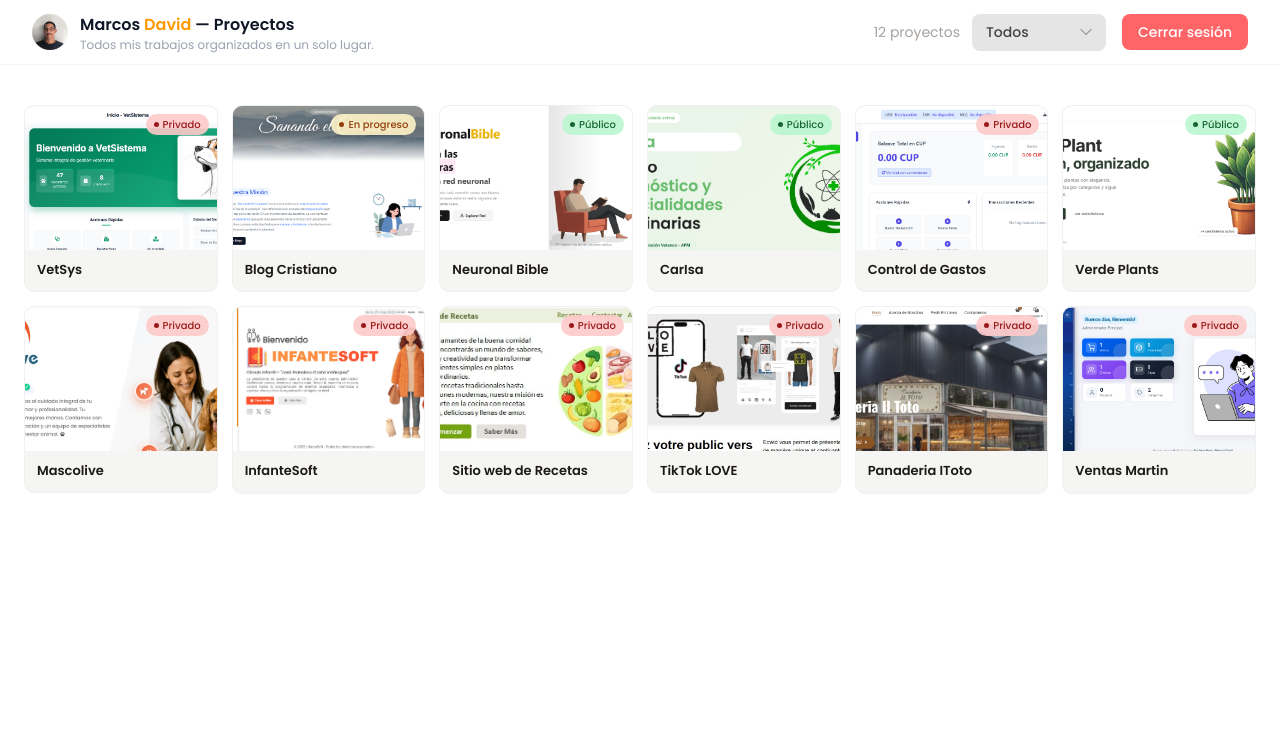
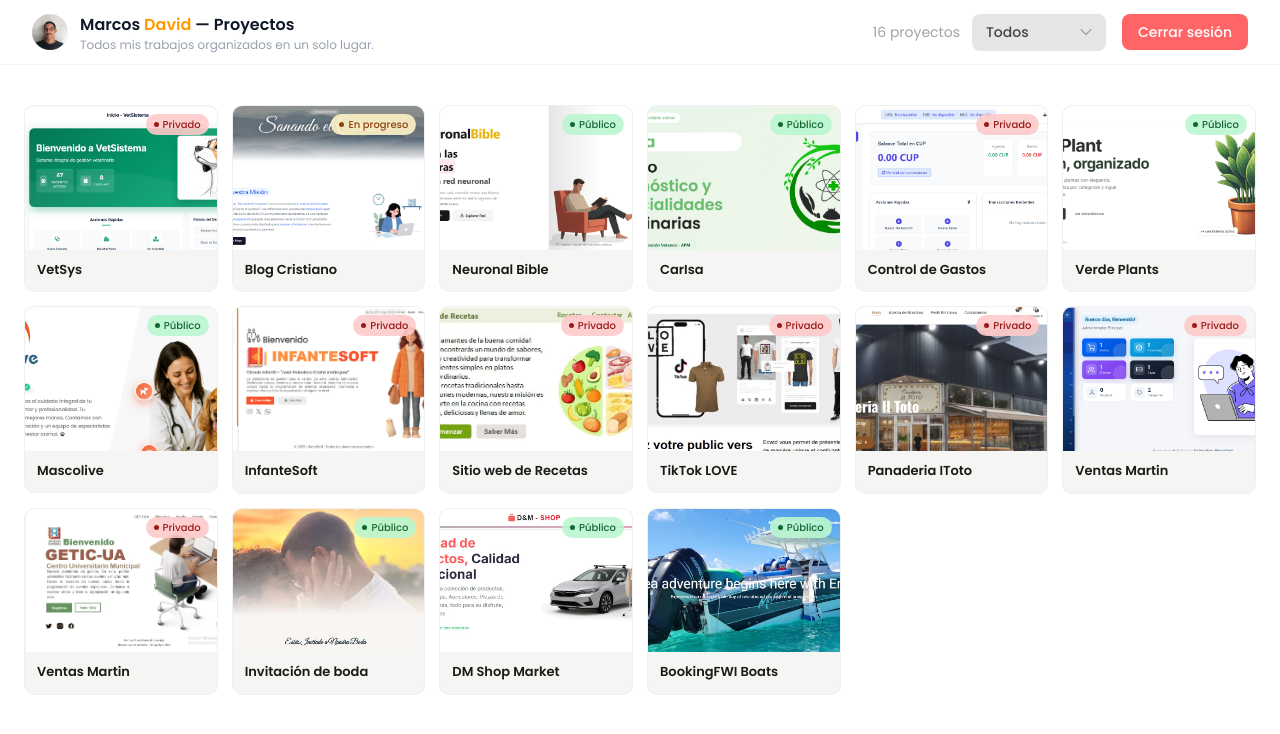
Before and after one commit to Markito333/ProjectFolder, a Next.js app: page /projects in a window 1280 px wide. Shown: the top 734 px of the page. Built offline with nearby package versions, Linux system fonts and the light colour scheme.

Commit message:
add some links

```diff
--- a/data/projects.ts
+++ b/data/projects.ts
@@ -147,7 +147,7 @@ export const projects: Project[] = [
       '/imgs/projects/Imagen4.jpg',
       '/imgs/projects/Imagen5.jpg',
     ],
-    status: 'private',
+    status: 'public',
     duration: '11 meses',
     technologies: [
       { name: 'HTML', icon: 'https://cdn.jsdelivr.net/gh/devicons/devicon/icons/html5/html5-original.svg' },
@@ -260,7 +260,90 @@ export const projects: Project[] = [
       { name: 'MySQL', icon: 'https://cdn.jsdelivr.net/gh/devicons/devicon/icons/mysql/mysql-original.svg' },
       { name: 'Git', icon: 'https://cdn.jsdelivr.net/gh/devicons/devicon/icons/git/git-original.svg' },
 
+    ],
+  },
+  {
+    id: '13',
+    title: 'Ventas Martin',
+    company: 'VentasMartin',
+    description:
+      'Plataforma web para ventas y facturas con afip integración.',
+    mainPhoto: '/imgs/projects/Imagen3.jpg',
+    photos: [
+      '/imgs/projects/Imagen12.jpg',
+      '/imgs/projects/Imagen1.png',
+    ],
+    status: 'private',
+    duration: '1 mes',
+    technologies: [
+      { name: 'HTML', icon: 'https://cdn.jsdelivr.net/gh/devicons/devicon/icons/html5/html5-original.svg' },
+      { name: 'CSS', icon: 'https://cdn.jsdelivr.net/gh/devicons/devicon/icons/css3/css3-original.svg' },
+      { name: 'JavaScript', icon: 'https://cdn.jsdelivr.net/gh/devicons/devicon/icons/javascript/javascript-original.svg' },
+      { name: 'PHP', icon: 'https://cdn.jsdelivr.net/gh/devicons/devicon/icons/php/php-original.svg' },
+      { name: 'MySQL', icon: 'https://cdn.jsdelivr.net/gh/devicons/devicon/icons/mysql/mysql-original.svg' },
+      { name: 'Git', icon: 'https://cdn.jsdelivr.net/gh/devicons/devicon/icons/git/git-original.svg' },
 
     ],
   },
+   {
+    id: '14',
+    title: 'Invitación de boda',
+    company: 'Independiente',
+    description:
+      'Sitio web de invitación para la boda de una hermosa pareja.',
+    mainPhoto: '/imgs/projects/Imagen7.jpg',
+    photos: [
+      '/imgs/projects/Imagen12.jpg',
+      '/imgs/projects/Imagen1.png',
+    ],
+    status: 'public',
+    link: 'https://invitacionboda-lonh.onrender.com/',
+    duration: '1 mes',
+    technologies: [
+      { name: 'HTML', icon: 'https://cdn.jsdelivr.net/gh/devicons/devicon/icons/html5/html5-original.svg' },
+      { name: 'CSS', icon: 'https://cdn.jsdelivr.net/gh/devicons/devicon/icons/css3/css3-original.svg' },
+      { name: 'JavaScript', icon: 'https://cdn.jsdelivr.net/gh/devicons/devicon/icons/javascript/javascript-original.svg' },
+    ],
+  },
+   {
+    id: '15',
+    title: 'DM Shop Market',
+    company: 'dmshop',
+    description:
+      'Sitio web de catálogo de productos, con pedidos directos al Whatsapp.',
+    mainPhoto: '/imgs/projects/Imagen6.jpg',
+    photos: [
+      '/imgs/projects/Imagen12.jpg',
+      '/imgs/projects/Imagen1.png',
+    ],
+    status: 'public',
+    link: 'https://dmmarket.onrender.com/',
+    duration: '1 mes',
+    technologies: [
+      { name: 'HTML', icon: 'https://cdn.jsdelivr.net/gh/devicons/devicon/icons/html5/html5-original.svg' },
+      { name: 'CSS', icon: 'https://cdn.jsdelivr.net/gh/devicons/devicon/icons/css3/css3-original.svg' },
+      { name: 'JavaScript', icon: 'https://cdn.jsdelivr.net/gh/devicons/devicon/icons/javascript/javascript-original.svg' },
+    ],
+  },
+   {
+    id: '16',
+    title: 'BookingFWI Boats',
+    company: 'bookingfwi',
+    description:
+      'Sitio web de catálogo para alquiler de habitaciones, reserva de aventuras en el caribe, y alquiler de yates.',
+    mainPhoto: '/imgs/projects/Imagen8.jpg',
+    photos: [
+      '/imgs/projects/Imagen12.jpg',
+      '/imgs/projects/Imagen1.png',
+    ],
+    status: 'public',
+    link: 'https://emotionboatclub.bookingfwi.com/',
+    duration: '1 mes',
+    technologies: [
+      { name: 'HTML', icon: 'https://cdn.jsdelivr.net/gh/devicons/devicon/icons/html5/html5-original.svg' },
+      { name: 'CSS', icon: 'https://cdn.jsdelivr.net/gh/devicons/devicon/icons/css3/css3-original.svg' },
+      { name: 'JavaScript', icon: 'https://cdn.jsdelivr.net/gh/devicons/devicon/icons/javascript/javascript-original.svg' },
+    { name: 'WordPress', icon: 'https://cdn.jsdelivr.net/gh/devicons/devicon/icons/wordpress/wordpress-original.svg' },
+    ],
+  },
 ];
```
